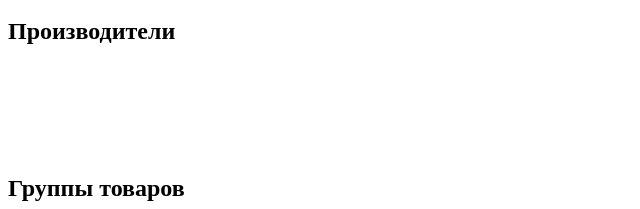
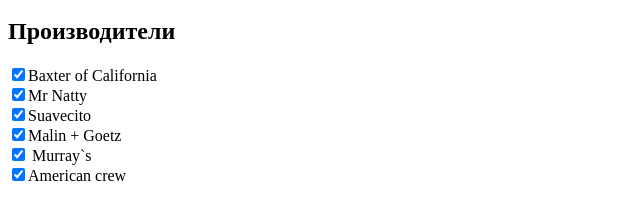
Before and after one commit to dreaddy-van/321721-barbershop, a plain HTML site: page catalog.html in a window 1280 px wide. Shown: the part 544-753 px from the top of the page, without its empty margins (0-640 px from the left). Drawn offline with Linux system fonts and the light colour scheme.

Commit message:
Каталог после валидации

```diff
--- a/catalog.html
+++ b/catalog.html
@@ -47,21 +47,27 @@
                 <h2>Производители</h2>
                 <form action="url" method="get">
                     <label>
+                        <input type="checkbox" name="brand" value="baxter" checked>Baxter of California
                     </label>
                     <br>
                     <label>
+                        <input type="checkbox" name="brand" value="mrnatty" checked>Mr Natty
                     </label>
                     <br>
                     <label>
+                        <input type="checkbox" name="brand" value="suavecito" checked>Suavecito
                     </label>
                     <br>
                     <label>
+                        <input type="checkbox" name="brand" value="malingoetz" checked>Malin + Goetz
                     </label>
                     <br>
                     <label>
+                       <input type="checkbox" name="brand" value="murrays" checked> Murray`s
                     </label>
                     <br>
                     <label>
+                        <input type="checkbox" name="brand" value="amcrew" checked>American crew
                     </label>                                           <h2>Группы товаров</h2>
                     <label>
                         <input type="radio" value="tools">Бритвенные принадлежности
```
